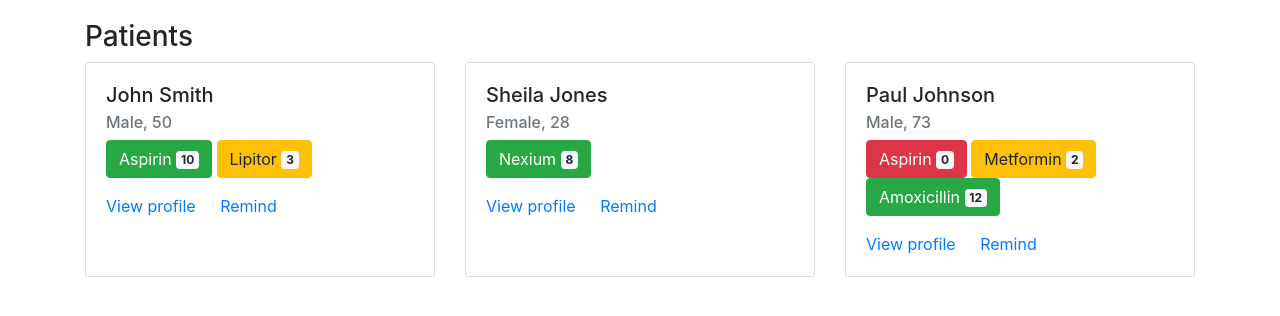
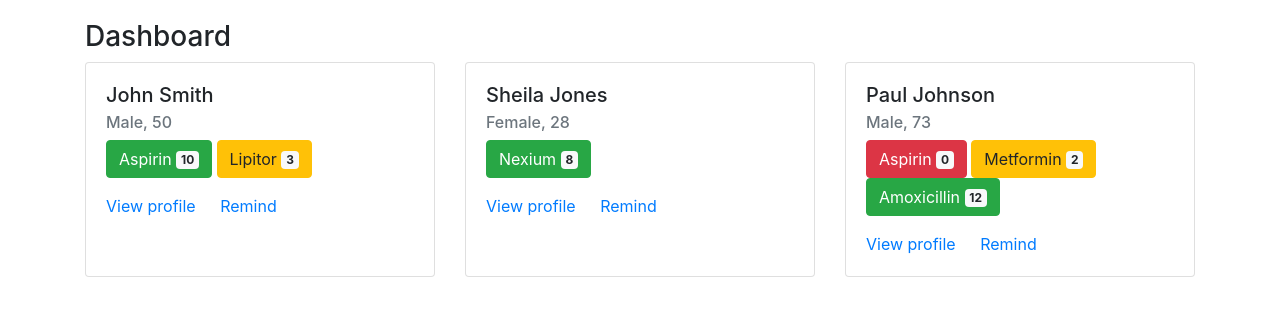
Before and after one commit to msarmi9/Sparkle, a Flask app: page /dashboard in a window 1280 px wide. Shown: the part 56-372 px from the top of the page. Run offline with Flask 2, Linux system fonts and the light colour scheme; the visitor is signed in with stand-in values (Sample User, id 1); data comes from the database, SQL or seed files in the repository; some libraries are stand-ins or nearby versions.

Commit message:
Small tweak

```diff
--- a/app/routes.py
+++ b/app/routes.py
@@ -37,7 +37,7 @@ def register():
             user = User(username, email, password)
             db.session.add(user)
             db.session.commit()
-            return redirect(url_for('index'))
+            return redirect(url_for('login'))
     return render_template('register.html', form=registration_form)
 
 
--- a/app/templates/dashboard.html
+++ b/app/templates/dashboard.html
@@ -2,7 +2,7 @@
 
 {% block cards %}
 	<div class="container main">
-		<h3>Patients</h3>
+		<h3>Dashboard</h3>
 		<div class="card-deck">
 		  <div class="card" style="width: 18rem;">
 			  <div class="card-body">
```
